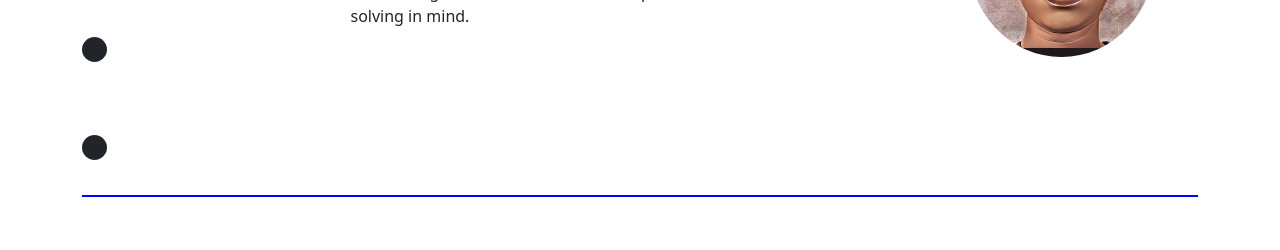
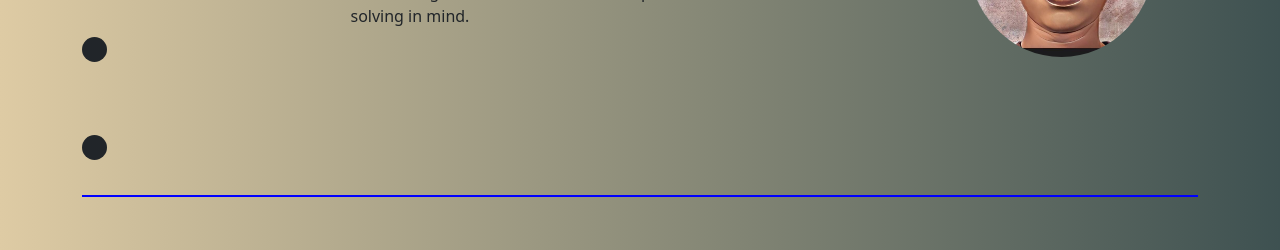
Before and after one commit to aust1inn/aust1inn-portfolio, a plain HTML site: page index.html in a window 1280 px wide. Shown: the part 259-509 px from the top of the page. Drawn offline with Linux system fonts and the light colour scheme.

Commit message:
changes the background color of the body

```diff
--- a/style.css
+++ b/style.css
@@ -1,4 +1,15 @@
+*{
+    padding: 0;
+    margin: 0;
+    box-sizing: border-box;
+}
 
+
+
+body{
+    background-image: linear-gradient(to right, #DECBA4, #3E5151);
+
+}
 header{
     height: 50vh;
     border-bottom: blue 2px solid;
```
